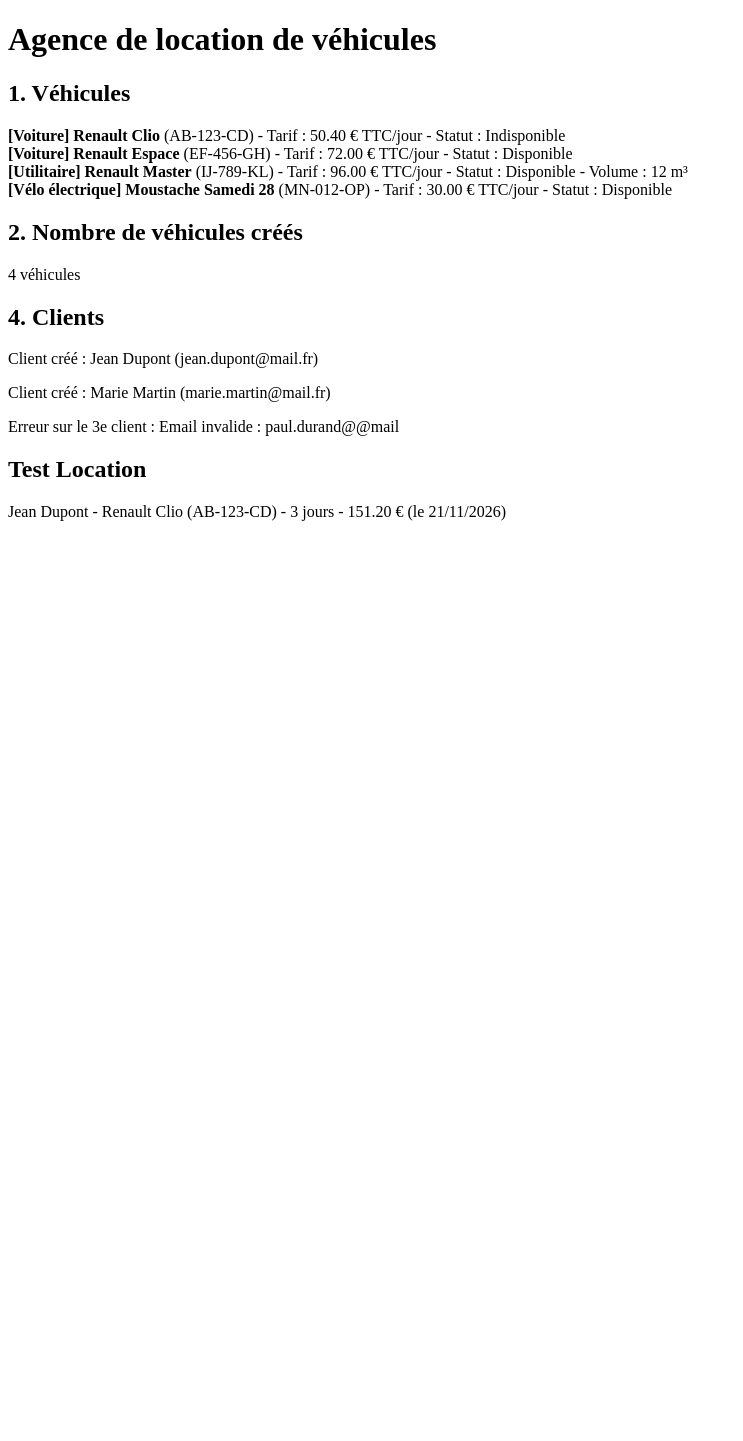
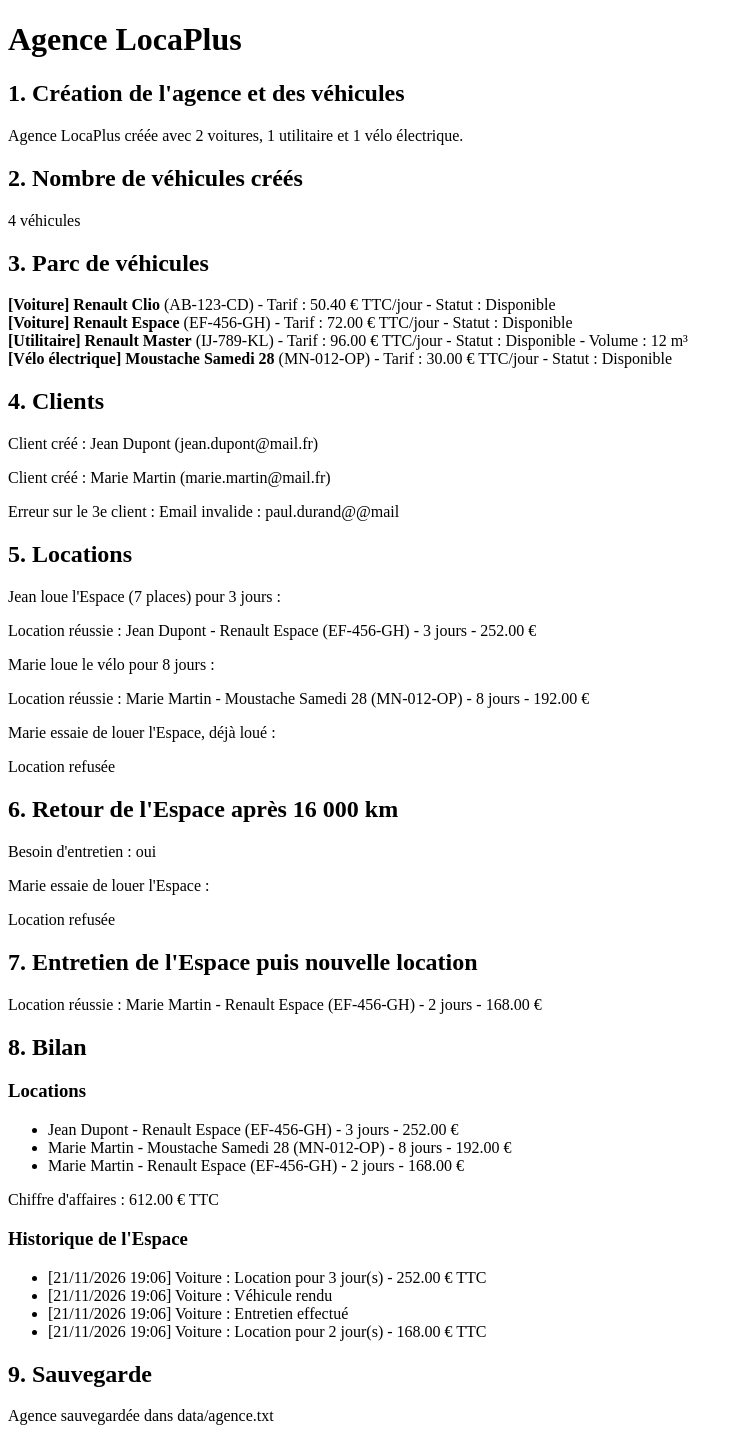
Before and after one commit to leomurca2006/-valuation-PPO-location-voitures, a PHP site: page / in a window 1280 px wide. Shown: the whole page, without its empty margins (0-743 px from the left). Before the commit the page ends 521 px from the top, so only its background shows below. Run offline with PHP 8.4, Linux system fonts and the light colour scheme.

Commit message:
Scénario complet dans index.php, corrections (km négatifs, autonomie, sauvegarde, format historique), commentaires, composer.lock à jour, README

```diff
--- a/index.php
+++ b/index.php
@@ -2,22 +2,44 @@
 
 declare(strict_types=1);
 
-
+// Autoload de Composer (PSR-4 : App\ => src/)
 require __DIR__ . '/vendor/autoload.php';
 
-use App\Entiter\Vehicule;
-use App\Entiter\Voiture;
-use App\Entiter\Utilitaire;
-use App\Entiter\VeloElectrique;
+use App\Agence;
 use App\Entiter\Client;
 use App\Entiter\Location;
+use App\Entiter\Utilitaire;
+use App\Entiter\Vehicule;
+use App\Entiter\VeloElectrique;
+use App\Entiter\Voiture;
 
-// Création des véhicules
+// Affiche le résultat d'une tentative de location
+function afficherLocation(?Location $location): string
+{
+    return $location !== null
+        ? "<p>Location réussie : {$location}</p>"
+        : '<p>Location refusée</p>';
+}
+
+// 1. Agence, 2 voitures (dont une 7 places), 1 utilitaire et 1 vélo électrique
+$agence = new Agence('LocaPlus');
 $clio = new Voiture('AB-123-CD', 'Renault', 'Clio', 42, 5);
 $espace = new Voiture('EF-456-GH', 'Renault', 'Espace', 60, 7);
 $master = new Utilitaire('IJ-789-KL', 'Renault', 'Master', 80, 12);
 $velo = new VeloElectrique('MN-012-OP', 'Moustache', 'Samedi 28', 25, 120);
 
+$agence->ajouterVehicule($clio)
+       ->ajouterVehicule($espace)
+       ->ajouterVehicule($master)
+       ->ajouterVehicule($velo);
+
+// 3. Parc : on garde l'affichage avant les locations (les statuts changent ensuite)
+$parc = '';
+foreach ($agence->getVehicules() as $vehicule) {
+    $parc .= $vehicule;
+}
+
+// 4. Clients, le 3e a un email invalide
 $jean = new Client('Dupont', 'Jean', 'jean.dupont@mail.fr', '0601020304');
 $marie = new Client('Martin', 'Marie', 'marie.martin@mail.fr');
 try {
@@ -27,7 +49,23 @@ try {
     $erreurClient = $e->getMessage();
 }
 
-$locationTest = new Location($jean, $clio, 3, $clio->louer(3));
+// 5. Espace 3 jours, vélo 8 jours, puis l'Espace à nouveau (doit échouer)
+$locationEspace = $agence->louerVehicule($jean, 'EF-456-GH', 3);
+$locationVelo = $agence->louerVehicule($marie, 'MN-012-OP', 8);
+$locationEspaceDejaLoue = $agence->louerVehicule($marie, 'EF-456-GH', 2);
+
+// 6. Retour de l'Espace avec 16 000 km, puis nouvelle tentative (doit échouer : entretien)
+$agence->rendreVehicule('EF-456-GH', 16000);
+$besoinEntretien = $espace->besoinEntretien();
+$locationSansEntretien = $agence->louerVehicule($marie, 'EF-456-GH', 2);
+
+// 7. Entretien puis nouvelle location (doit réussir)
+$espace->entretenir();
+$locationApresEntretien = $agence->louerVehicule($marie, 'EF-456-GH', 2);
+
+// 9. Sauvegarde
+$fichier = __DIR__ . '/data/agence.txt';
+$agence->sauvegarder($fichier);
 
 ?>
 <!DOCTYPE html>
@@ -37,23 +75,50 @@ $locationTest = new Location($jean, $clio, 3, $clio->louer(3));
   <title>Agence de location</title>
 </head>
 <body>
-  <h1>Agence de location de véhicules</h1>
+  <h1>Agence <?= $agence->getNom() ?></h1>
 
-  <h2>1. Véhicules</h2>
-  <?= $clio ?>
-  <?= $espace ?>
-  <?= $master ?>
-  <?= $velo ?>
+  <h2>1. Création de l'agence et des véhicules</h2>
+  <p>Agence <?= $agence->getNom() ?> créée avec 2 voitures, 1 utilitaire et 1 vélo électrique.</p>
 
   <h2>2. Nombre de véhicules créés</h2>
   <p><?= Vehicule::getNbVehicules() ?> véhicules</p>
+
+  <h2>3. Parc de véhicules</h2>
+  <?= $parc ?>
 
   <h2>4. Clients</h2>
   <p>Client créé : <?= $jean ?></p>
   <p>Client créé : <?= $marie ?></p>
   <p>Erreur sur le 3e client : <?= $erreurClient ?></p>
 
-  <h2>Test Location</h2>
-  <p><?= $locationTest ?> (le <?= $locationTest->getDateDebut() ?>)</p>
+  <h2>5. Locations</h2>
+  <p>Jean loue l'Espace (7 places) pour 3 jours :</p>
+  <?= afficherLocation($locationEspace) ?>
+  <p>Marie loue le vélo pour 8 jours :</p>
+  <?= afficherLocation($locationVelo) ?>
+  <p>Marie essaie de louer l'Espace, déjà loué :</p>
+  <?= afficherLocation($locationEspaceDejaLoue) ?>
+
+  <h2>6. Retour de l'Espace après 16 000 km</h2>
+  <p>Besoin d'entretien : <?= $besoinEntretien ? 'oui' : 'non' ?></p>
+  <p>Marie essaie de louer l'Espace :</p>
+  <?= afficherLocation($locationSansEntretien) ?>
+
+  <h2>7. Entretien de l'Espace puis nouvelle location</h2>
+  <?= afficherLocation($locationApresEntretien) ?>
+
+  <h2>8. Bilan</h2>
+  <h3>Locations</h3>
+  <ul>
+    <?php foreach ($agence->getLocations() as $location): ?>
+      <li><?= $location ?></li>
+    <?php endforeach; ?>
+  </ul>
+  <p>Chiffre d'affaires : <?= number_format($agence->getChiffreAffaires(), 2) ?> € TTC</p>
+  <h3>Historique de l'Espace</h3>
+  <?= $espace->afficherHistorique() ?>
+
+  <h2>9. Sauvegarde</h2>
+  <p>Agence sauvegardée dans data/agence.txt</p>
 </body>
 </html>
--- a/src/Agence.php
+++ b/src/Agence.php
@@ -138,8 +138,7 @@ class Agence
         $this->vehicules = $data['vehicules'];
         $this->locations = $data['locations'];
     }
-/*fonctions de sauvegarde de l'agence dans un fichier, crée le dossier si nécessaire*/
-
+    /* sauvegarde l'agence dans un fichier, crée le dossier si nécessaire */
     public function sauvegarder(string $fichier): void
     {
         $dossier = dirname($fichier);
@@ -147,8 +146,13 @@ class Agence
             mkdir($dossier, 0777, true);
         }
 
-        file_put_contents($fichier, serialize($this));
+        // Sans ce test, un échec d'écriture passerait inaperçu et la sauvegarde serait perdue
+        if (file_put_contents($fichier, serialize($this)) === false) {
+            throw new RuntimeException("Impossible d'écrire le fichier : {$fichier}");
+        }
     }
+
+    /* recrée l'agence à partir d'un fichier créé par sauvegarder() */
 
     public static function charger(string $fichier): Agence
     {
--- a/src/Entiter/Client.php
+++ b/src/Entiter/Client.php
@@ -11,8 +11,9 @@ class Client
     private string $nom;
     private string $prenom;
     private string $email;
-    private ?string $telephone;
-/*constructeur de client */
+    private ?string $telephone; // optionnel
+
+    // Constructeur : passe par les setters (l'email est validé)
     public function __construct(string $nom, string $prenom, string $email, ?string $telephone = null)
     {
         $this->setNom($nom)
@@ -20,7 +21,7 @@ class Client
              ->setEmail($email)
              ->setTelephone($telephone);
     }
-/*les fonctions de la ligne 24 a 78 renvoie et definisse le nom prenom, mail, numero de telephone*/
+
     public function getNom(): string
     {
         return $this->nom;
@@ -50,6 +51,7 @@ class Client
         return $this->email;
     }
 
+    // Lève une InvalidArgumentException si l'email est invalide
     public function setEmail(string $email): self
     {
         if (!filter_var($email, FILTER_VALIDATE_EMAIL)) {
@@ -72,11 +74,13 @@ class Client
         return $this;
     }
 
+    // Ex : Jean Dupont
     public function getNomComplet(): string
     {
         return "{$this->prenom} {$this->nom}";
     }
 
+    // Ex : Jean Dupont (jean.dupont@mail.fr)
     public function __toString(): string
     {
         return "{$this->getNomComplet()} ({$this->email})";
--- a/src/Entiter/Utilitaire.php
+++ b/src/Entiter/Utilitaire.php
@@ -5,13 +5,15 @@ declare(strict_types=1);
 namespace App\Entiter;
 
 use App\Contrats\Entretenable;
+use InvalidArgumentException;
 
-
+// Utilitaire : frais de nettoyage par location, entretien tous les 10 000 km
 class Utilitaire extends Vehicule implements Entretenable
 {
     public const SEUIL_ENTRETIEN = 10000;
-    public const FRAIS_NETTOYAGE = 50;
-//constructeur de la classe utilitaire qui hérite de la classe vehicule
+    public const FRAIS_NETTOYAGE = 50; // € HT, facturés une seule fois par location
+
+    // Constructeur : volume (en m³) et kmDepuisEntretien sont promus, le reste est envoyé au parent
     public function __construct(
         string $immatriculation,
         string $marque,
@@ -22,7 +24,7 @@ class Utilitaire extends Vehicule implements Entretenable
     ) {
         parent::__construct($immatriculation, $marque, $modele, $tarifJournalier);
     }
-//les fonctions de la ligne 26 a 64 renvoie et definisse le volume, le nombre de km depuis le dernier entretien, le prix HT, le type du vehicule, ajoute les km parcourus, verifie si l'entretien est nécessaire et effectue l'entretien
+
     public function getVolume(): float
     {
         return $this->volume;
@@ -40,6 +42,7 @@ class Utilitaire extends Vehicule implements Entretenable
         return $this->kmDepuisEntretien;
     }
 
+    // Tarif x jours + frais de nettoyage
     public function calculerPrixHT(int $jours): float
     {
         return $this->tarifJournalier * $jours + self::FRAIS_NETTOYAGE;
@@ -50,27 +53,31 @@ class Utilitaire extends Vehicule implements Entretenable
         return 'Utilitaire';
     }
 
+    // Ajoute les km parcourus depuis le dernier entretien
     public function ajouterKilometres(int $km): self
     {
+        if ($km < 0) {
+            throw new InvalidArgumentException("Le kilométrage ajouté ne peut pas être négatif");
+        }
         $this->kmDepuisEntretien += $km;
 
         return $this;
     }
 
+    // Entretien nécessaire à partir de 10 000 km
     public function besoinEntretien(): bool
     {
         return $this->kmDepuisEntretien >= self::SEUIL_ENTRETIEN;
     }
 
+    // Remet le compteur à zéro et l'inscrit dans l'historique
     public function entretenir(): void
     {
         $this->kmDepuisEntretien = 0;
         $this->ajouterHistorique("Entretien effectué");
     }
 
-    /**
-     * Reprend la carte du parent et ajoute le volume avant la fermeture du </div>.
-     */
+    // Reprend la carte du parent et ajoute le volume avant la fermeture du </div>
     public function __toString(): string
     {
         return str_replace('</div>', " - Volume : {$this->volume} m³</div>", parent::__toString());
--- a/src/Entiter/Vehicule.php
+++ b/src/Entiter/Vehicule.php
@@ -15,16 +15,18 @@ abstract class Vehicule implements Louable
 {
     use HistoriqueTrait;
 
-    public const  TVA = 1.20;
+    public const TVA = 1.20; // 20 % de TVA
 
+    // Compteur de véhicules créés, inaccessible depuis l'extérieur
     private static int $nbVehicules = 0;
 
     private string $immatriculation;
     private string $marque;
     private string $modele;
-    protected float $tarifJournalier;
+    protected float $tarifJournalier; // HT, accessible aux classes enfants
     private bool $disponible = true;
-//constructeur de la classe vehicule qui initialise les propriétés du véhicule et incrémente le compteur de véhicules
+
+    // Constructeur : passe par les setters (qui valident les données) puis incrémente le compteur
     public function __construct(string $immatriculation, string $marque, string $modele, float $tarifJournalier)
     {
         $this->setImmatriculation($immatriculation)
@@ -34,7 +36,8 @@ abstract class Vehicule implements Louable
 
         self::$nbVehicules++;
     }
-//les fonctions de la ligne 38 a 138 renvoie et definisse l'immatriculation, la marque, le modele, le tarif journalier, la disponibilité du vehicule, loue le vehicule, rend le vehicule, calculer le prix HT, retourne le type du vehicule et retourne les informations du vehicule
+
+    // Nombre total de véhicules créés
     public static function getNbVehicules(): int
     {
         return self::$nbVehicules;
@@ -45,6 +48,7 @@ abstract class Vehicule implements Louable
         return $this->immatriculation;
     }
 
+    // Format attendu : AB-123-CD
     public function setImmatriculation(string $immatriculation): self
     {
         if (!preg_match('/^[A-Z]{2}-\d{3}-[A-Z]{2}$/', $immatriculation)) {
@@ -84,6 +88,7 @@ abstract class Vehicule implements Louable
         return $this->tarifJournalier;
     }
 
+    // Refuse un tarif nul ou négatif
     public function setTarifJournalier(float $tarifJournalier): self
     {
         if ($tarifJournalier <= 0) {
@@ -106,6 +111,7 @@ abstract class Vehicule implements Louable
         return $this;
     }
 
+    // final : non redéfinissable. Renvoie le prix TTC, ou 0 si indisponible ou moins d'1 jour
     final public function louer(int $jours): float
     {
         if (!$this->disponible || $jours < 1) {
@@ -116,21 +122,24 @@ abstract class Vehicule implements Louable
         $prixTTC = round($prixHT * self::TVA, 2);
 
         $this->disponible = false;
-        $this->ajouterHistorique("Location pour {$jours} jour(s) - {$prixTTC} € TTC");
+        $this->ajouterHistorique("Location pour {$jours} jour(s) - " . number_format($prixTTC, 2) . " € TTC");
 
         return $prixTTC;
     }
 
+    // Remet le véhicule à disposition
     public function rendre(): void
     {
         $this->disponible = true;
         $this->ajouterHistorique("Véhicule rendu");
     }
 
+    // À définir dans chaque type de véhicule
     abstract public function calculerPrixHT(int $jours): float;
 
     abstract public function getType(): string;
 
+    // Carte HTML : type, marque, modèle, immatriculation, tarif TTC et disponibilité
     public function __toString(): string
     {
         $tarifTTC = round($this->tarifJournalier * self::TVA, 2);
--- a/src/Entiter/VeloElectrique.php
+++ b/src/Entiter/VeloElectrique.php
@@ -1,15 +1,15 @@
 <?php
-
 
 declare(strict_types=1);
 
 namespace App\Entiter;
 
 use InvalidArgumentException;
-//classe VeloElectrique qui hérite de la classe Vehicule et représente un vélo électrique avec une autonomie spécifique
+
+// Vélo électrique : non entretenable, et final (aucune classe ne peut en hériter)
 final class VeloElectrique extends Vehicule
 {
-// function constructeur de la classe VeloElectrique qui initialise les propriétés du vélo électrique
+    // Constructeur : autonomie (en km) est promue, le reste est envoyé au parent
     public function __construct(
         string $immatriculation,
         string $marque,
@@ -17,9 +17,11 @@ final class VeloElectrique extends Vehicule
         float $tarifJournalier,
         private int $autonomie
     ) {
+        // La promotion contourne le setter : on valide l'autonomie avant que le parent compte le véhicule
+        $this->setAutonomie($autonomie);
         parent::__construct($immatriculation, $marque, $modele, $tarifJournalier);
     }
-//Les fonction de la ligne 23 à 75 renvoie et definisse l'autonomie, calculer le prix HT et retourne le type du vehicule
+
     public function getAutonomie(): int
     {
         return $this->autonomie;
@@ -35,6 +37,7 @@ final class VeloElectrique extends Vehicule
         return $this;
     }
 
+    // Tarif x jours, -20 % à partir de 7 jours
     public function calculerPrixHT(int $jours): float
     {
         $prix = $this->tarifJournalier * $jours;
--- a/src/Entiter/Voiture.php
+++ b/src/Entiter/Voiture.php
@@ -5,13 +5,15 @@ declare(strict_types=1);
 namespace App\Entiter;
 
 use App\Contrats\Entretenable;
+use InvalidArgumentException;
 
-
+// Voiture : supplément au-delà de 5 places, entretien tous les 15 000 km
 class Voiture extends Vehicule implements Entretenable
 {
     public const SEUIL_ENTRETIEN = 15000;
-    public const SUPPLEMENT_PLACES = 10;
-//constructeur de la classe voiture qui hérite de la classe vehicule
+    public const SUPPLEMENT_PLACES = 10; // € HT par jour au-delà de 5 places
+
+    // Constructeur : nbPlaces et kmDepuisEntretien sont promus, le reste est envoyé au parent
     public function __construct(
         string $immatriculation,
         string $marque,
@@ -22,7 +24,7 @@ class Voiture extends Vehicule implements Entretenable
     ) {
         parent::__construct($immatriculation, $marque, $modele, $tarifJournalier);
     }
-//les fonctions de la ligne 26 a 64 renvoie et definisse le nombre de places dans le vehicule, le nombre de km depuis le dernier entretien, le prix HT, le type du vehicule, ajoute les km parcourus, verifie si l'entretien est nécessaire et effectue l'entretien
+
     public function getNbPlaces(): int
     {
         return $this->nbPlaces;
@@ -40,6 +42,7 @@ class Voiture extends Vehicule implements Entretenable
         return $this->kmDepuisEntretien;
     }
 
+    // Tarif x jours, + 10 € HT par jour si plus de 5 places
     public function calculerPrixHT(int $jours): float
     {
         $prix = $this->tarifJournalier * $jours;
@@ -56,18 +59,24 @@ class Voiture extends Vehicule implements Entretenable
         return 'Voiture';
     }
 
+    // Ajoute les km parcourus depuis le dernier entretien
     public function ajouterKilometres(int $km): self
     {
+        if ($km < 0) {
+            throw new InvalidArgumentException("Le kilométrage ajouté ne peut pas être négatif");
+        }
         $this->kmDepuisEntretien += $km;
 
         return $this;
     }
 
+    // Entretien nécessaire à partir de 15 000 km
     public function besoinEntretien(): bool
     {
         return $this->kmDepuisEntretien >= self::SEUIL_ENTRETIEN;
     }
 
+    // Remet le compteur à zéro et l'inscrit dans l'historique
     public function entretenir(): void
     {
         $this->kmDepuisEntretien = 0;
--- a/src/Traits/HistoriqueTrait.php
+++ b/src/Traits/HistoriqueTrait.php
@@ -5,18 +5,20 @@ namespace App\Traits;
 
 trait HistoriqueTrait
 {
-    private array $historique = [];
+    private array $historique = []; // lignes de l'historique
 
+    // Ajoute une ligne au format : [16/11/2026 14:30] Voiture : message
     public function ajouterHistorique(string $message): void
     {
         date_default_timezone_set('Europe/Paris');
 
-        // get_class() renvoie "App\Entiter\Voiture" : on ne garde que "Voiture"
+        // Dans un trait, __CLASS__ vaut la classe qui l'utilise (App\Entiter\Vehicule) et non "Voiture" :
+        // on prend donc le nom court de la vraie classe de l'objet
         $classe = (new \ReflectionClass($this))->getShortName();
         $this->historique[] = '['. date('d/m/Y H:i') .'] '. $classe .' : '. $message;
     }
 
-
+    // Renvoie l'historique sous forme de liste HTML
     public function afficherHistorique(): string
     {
         $html = '<ul>';
```
Also changed, not shown: data/agence.txt (+1 -0 lines), src/Entiter/Location.php (+2 -6 lines), README.md, 1 other file.
